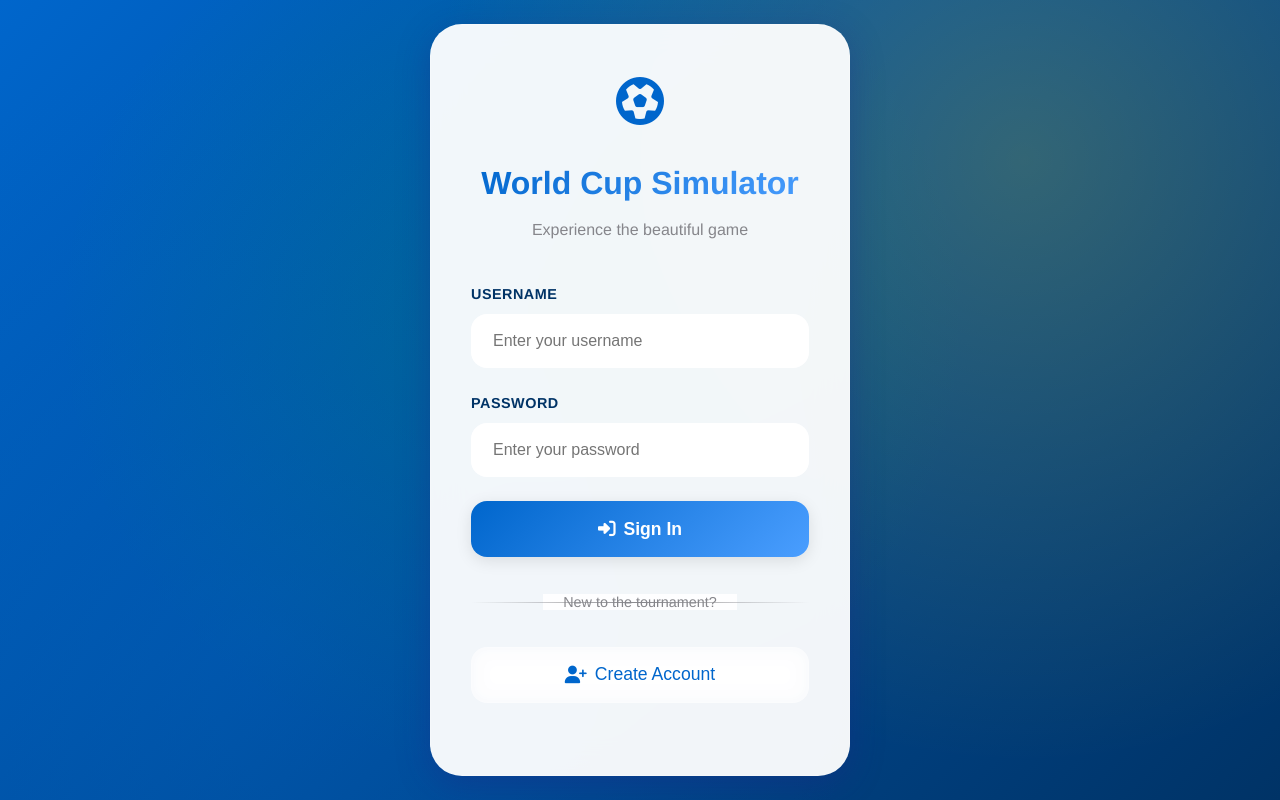
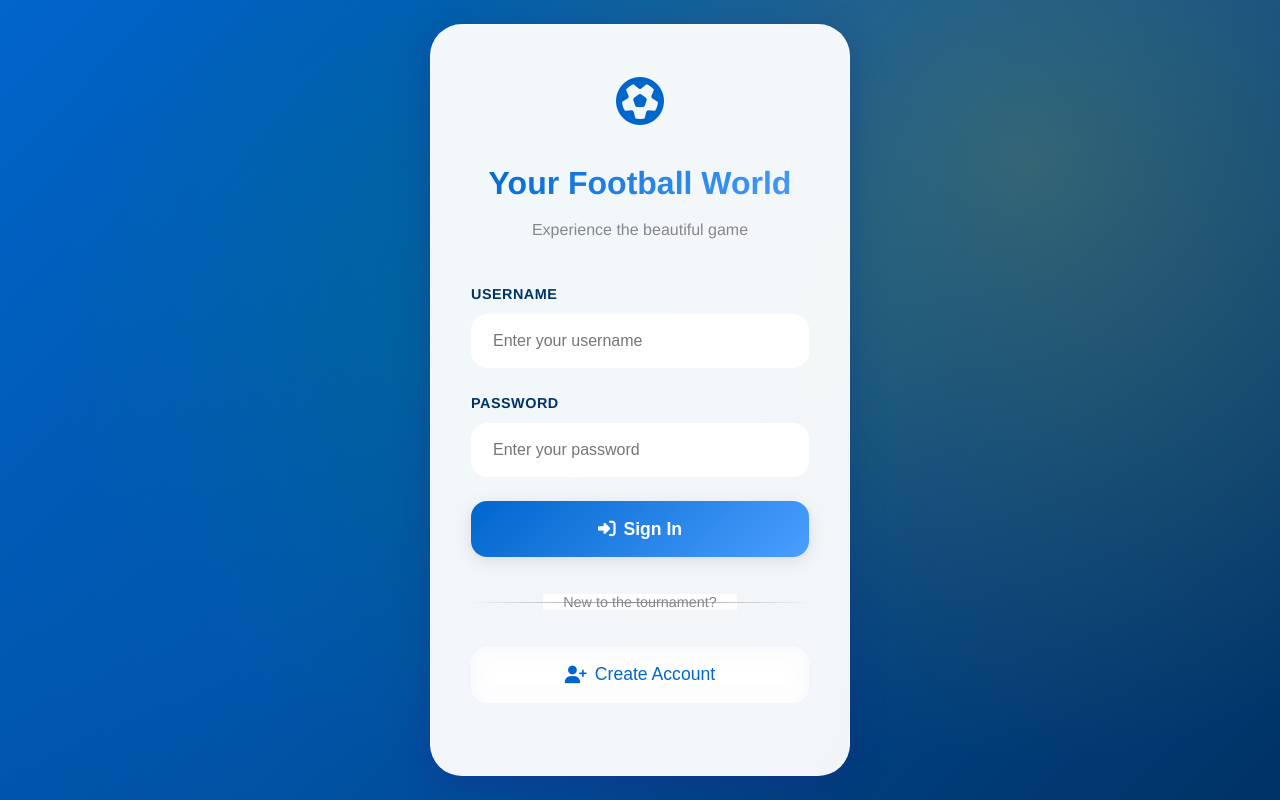
Before and after one commit to Kapsid/worldcup-simulator, a Vue app in the folder frontend/: page / in a window 1280 px wide. Built offline with nearby package versions, Linux system fonts and the light colour scheme; no server answers.

Commit message:
Change titles

```diff
--- a/frontend/index.html
+++ b/frontend/index.html
@@ -7,7 +7,7 @@
     <link rel="apple-touch-icon" sizes="180x180" href="/apple-touch-icon.png">
     <meta name="viewport" content="width=device-width, initial-scale=1.0">
     <meta name="theme-color" content="#0066CC">
-    <title>World Cup Simulator</title>
+    <title>Your Football World</title>
   </head>
   <body>
     <div id="app"></div>
--- a/frontend/src/components/LoginForm.vue
+++ b/frontend/src/components/LoginForm.vue
@@ -4,7 +4,7 @@
       <div class="fifa-logo">
         <i class="fas fa-futbol"></i>
       </div>
-      <h1>World Cup Simulator</h1>
+      <h1>Your Football World</h1>
       <p class="subtitle">Experience the beautiful game</p>
     </div>
 
```
